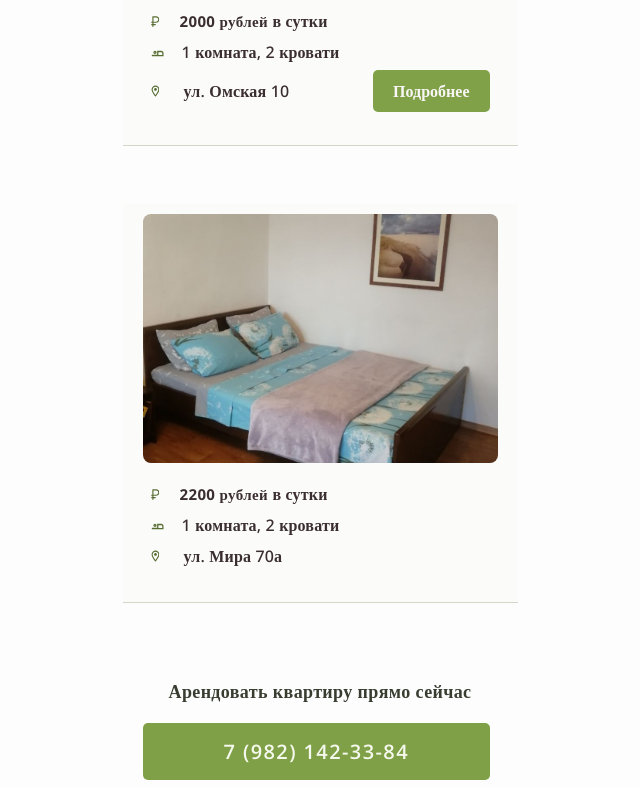
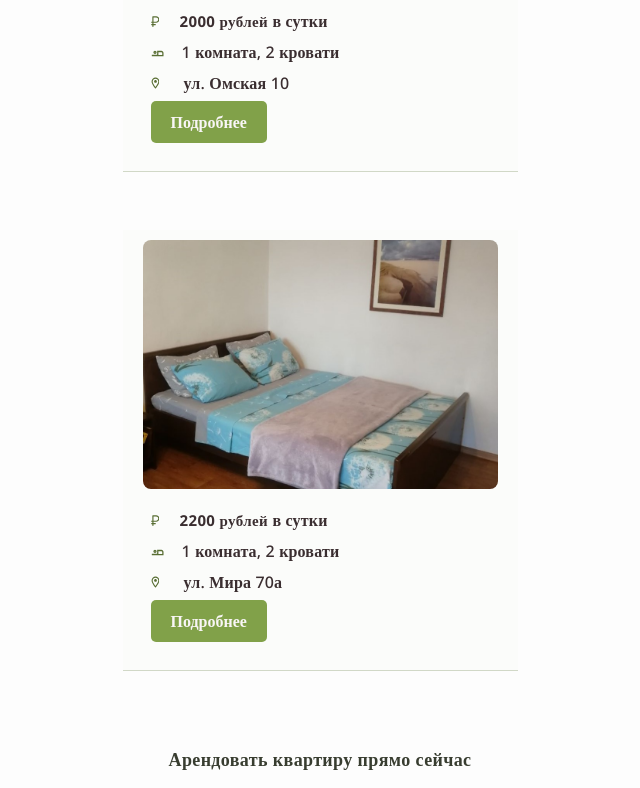
Before and after one commit to epansmilord/Arenda-kvartir-posutochno, a plain HTML site: page index.html in a window 1280 px wide. Shown: the part 542-1330 px from the top of the page, without its empty margins (320-960 px from the left). Drawn offline with nearby package versions, Linux system fonts and the light colour scheme.

Commit message:
Update index.html

```diff
--- a/index.html
+++ b/index.html
@@ -52,8 +52,6 @@
 
                     </li>
                     <li>
-
-
                         <div class="row1">
                             <span><svg class="iconloc" width="9" height="14" viewBox="0 0 9 14" fill="none"
                                     xmlns="http://www.w3.org/2000/svg">
@@ -62,20 +60,13 @@
                                         fill="#556B2F" />
                                 </svg>
                                 ул. Омская 10</span>
-
-
-                            <button class="podrobnee">
-                                Подробнее</button>
                         </div>
+                    </li>
+                    <button class="podrobnee">Подробнее</button>
+                </ul>
             </div>
 
 
-
-
-
-            </li>
-
-            </ul>
             </div>
             </a>
         </article>
@@ -116,7 +107,7 @@
                             ул. Мира 70а
                         </div>
 
-                    </li>
+                    </li><button class="podrobnee">Подробнее</button>
 
                 </ul>
             </div>
```
